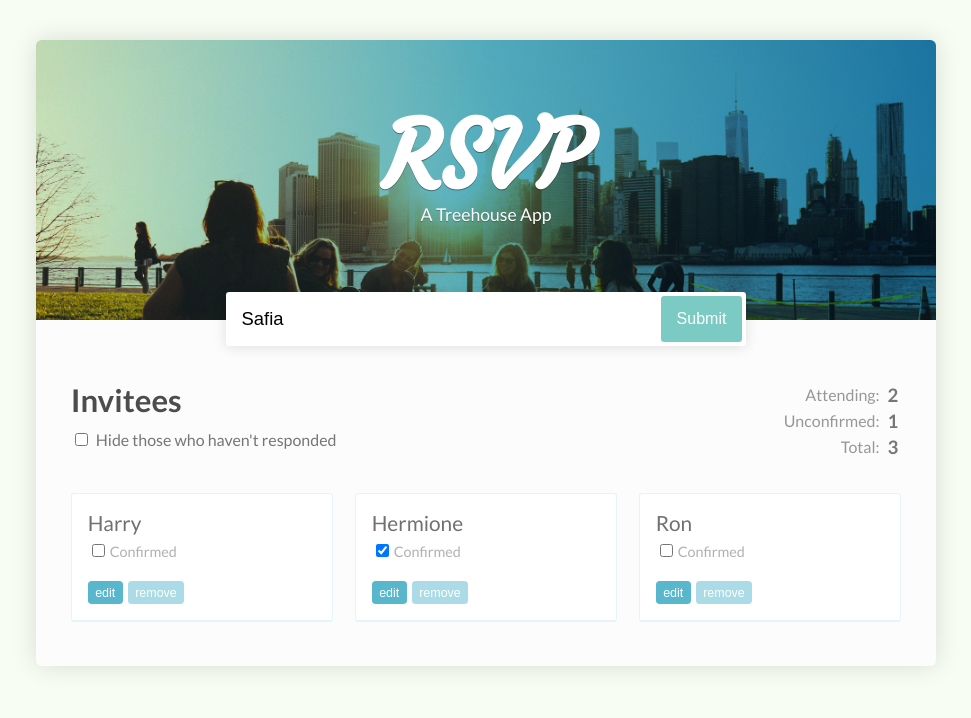
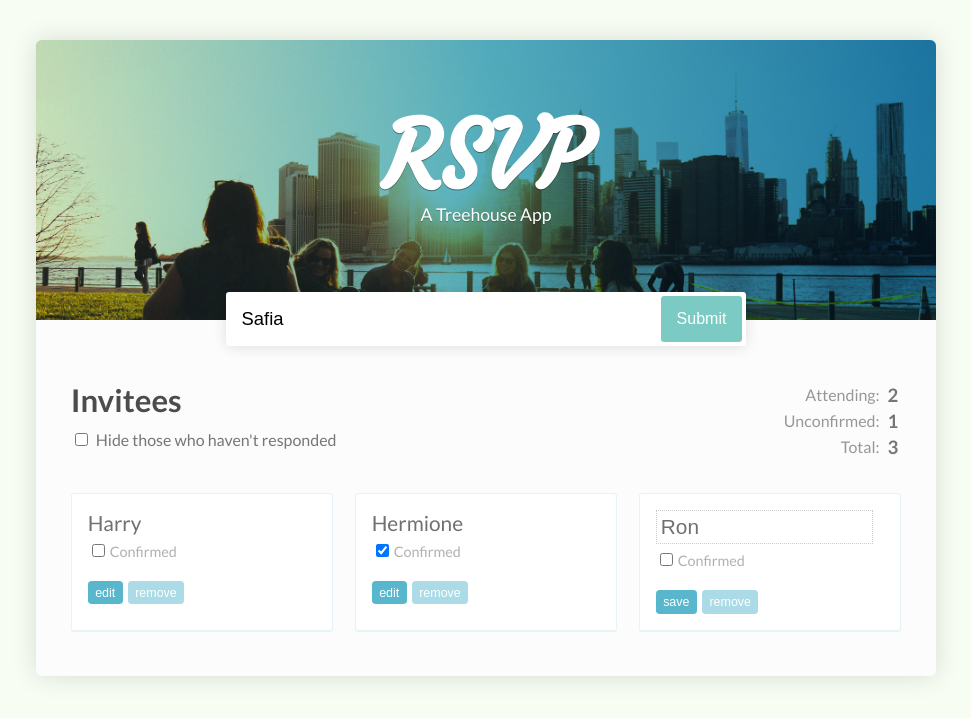
Before and after one commit to jordanmor/rsvp-app-react, a React (Create React App) app: page / in a window 1280 px wide. Shown: the top 718 px of the page, without its empty margins (154-1125 px from the left). Built offline with nearby package versions, Linux system fonts and the light colour scheme; the HTML template or start-up script is replaced by a standard one.

Commit message:
Toggle guest name between an editing and saved view

```diff
--- a/src/App.js
+++ b/src/App.js
@@ -7,26 +7,48 @@
     guests: [
       {
         name: 'Harry',
-        isConfirmed: false
+        isConfirmed: false,
+        isEditing: false
       },
       {
         name: 'Hermione',
-        isConfirmed: true
+        isConfirmed: true,
+        isEditing: false
       },
       {
         name: 'Ron',
-        isConfirmed: false
+        isConfirmed: false,
+        isEditing: true
       }
     ]
   }
 
-  toggleConfirmationAt = indexToChange => {
-    console.log(indexToChange);
+  toggleGuestPropertyAt = (property, indexToChange) => {
     const guests = this.state.guests.map((guest, index) => {
       if (index === indexToChange) {
         return {
           ...guest,
-          isConfirmed: !guest.isConfirmed
+          [property]: !guest[property]
+        }
+      }
+      return guest;
+    })
+
+    this.setState({ guests });
+  }
+
+  toggleConfirmationAt = index =>
+    this.toggleGuestPropertyAt('isConfirmed', index);
+
+  toggleEditingAt = index =>
+    this.toggleGuestPropertyAt('isEditing', index);
+
+  setNameAt = (name, indexToChange) => {
+    const guests = this.state.guests.map((guest, index) => {
+      if (index === indexToChange) {
+        return {
+          ...guest,
+          name
         }
       }
       return guest;
@@ -74,8 +96,10 @@
 
           <GuestList
             guests={this.state.guests}
-            toggleConfirmationAt={this.toggleConfirmationAt} />
-
+            toggleConfirmationAt={this.toggleConfirmationAt}
+            toggleEditingAt={this.toggleEditingAt}
+            setNameAt={this.setNameAt}
+          />
         </div>
       </div>
     );
--- a/src/Guest.js
+++ b/src/Guest.js
@@ -1,9 +1,15 @@
 import React from 'react';
 import PropTypes from 'prop-types';
+import GuestName from './GuestName';
 
 const Guest = props =>
   <li>
-    <span>{props.name}</span>
+    <GuestName
+      isEditing={props.isEditing}
+      handleNameEdits={e => props.setName(e.target.value)}
+    >
+      {props.name}
+    </GuestName>
     <label>
       <input
         type="checkbox"
@@ -12,14 +18,19 @@
       />
       Confirmed
     </label>
-    <button>edit</button>
+    <button onClick={props.handleToggleEditing}>
+      {props.isEditing ? 'save' : 'edit'}
+    </button>
     <button>remove</button>
   </li>;
 
 Guest.propTypes = {
   name: PropTypes.string.isRequired,
   isConfirmed: PropTypes.bool.isRequired,
-  handleConfirmation: PropTypes.func.isRequired
+  isEditing: PropTypes.bool.isRequired,
+  handleConfirmation: PropTypes.func.isRequired,
+  handleToggleEditing: PropTypes.func.isRequired,
+  setName: PropTypes.func.isRequired
 }
 
 export default Guest;
--- a/src/GuestList.js
+++ b/src/GuestList.js
@@ -9,14 +9,19 @@
         key={index}
         name={guest.name}
         isConfirmed={guest.isConfirmed}
+        isEditing={guest.isEditing}
         handleConfirmation={() => props.toggleConfirmationAt(index)}
+        handleToggleEditing={() => props.toggleEditingAt(index)}
+        setName={text => props.setNameAt(text, index)}
       />
     )}
   </ul>;
 
 GuestList.propTypes = {
   guests: PropTypes.array.isRequired,
-  toggleConfirmationAt: PropTypes.func.isRequired
+  toggleConfirmationAt: PropTypes.func.isRequired,
+  toggleEditingAt: PropTypes.func.isRequired,
+  setNameAt: PropTypes.func.isRequired
 }
 
 export default GuestList;
--- /dev/null
+++ b/src/GuestName.js
@@ -0,0 +1,27 @@
+import React from 'react';
+import PropTypes from 'prop-types';
+
+const GuestName = props => {
+  if (props.isEditing) {
+    return (
+      <input
+        type="text"
+        value={props.children}
+        onChange={props.handleNameEdits}
+      />
+    );
+  }
+
+  return (
+    <span>
+      {props.children}
+    </span>
+   );
+}
+
+GuestName.propTypes = {
+  isEditing: PropTypes.bool.isRequired,
+  handleNameEdits: PropTypes.func.isRequired
+}
+
+export default GuestName;
```
